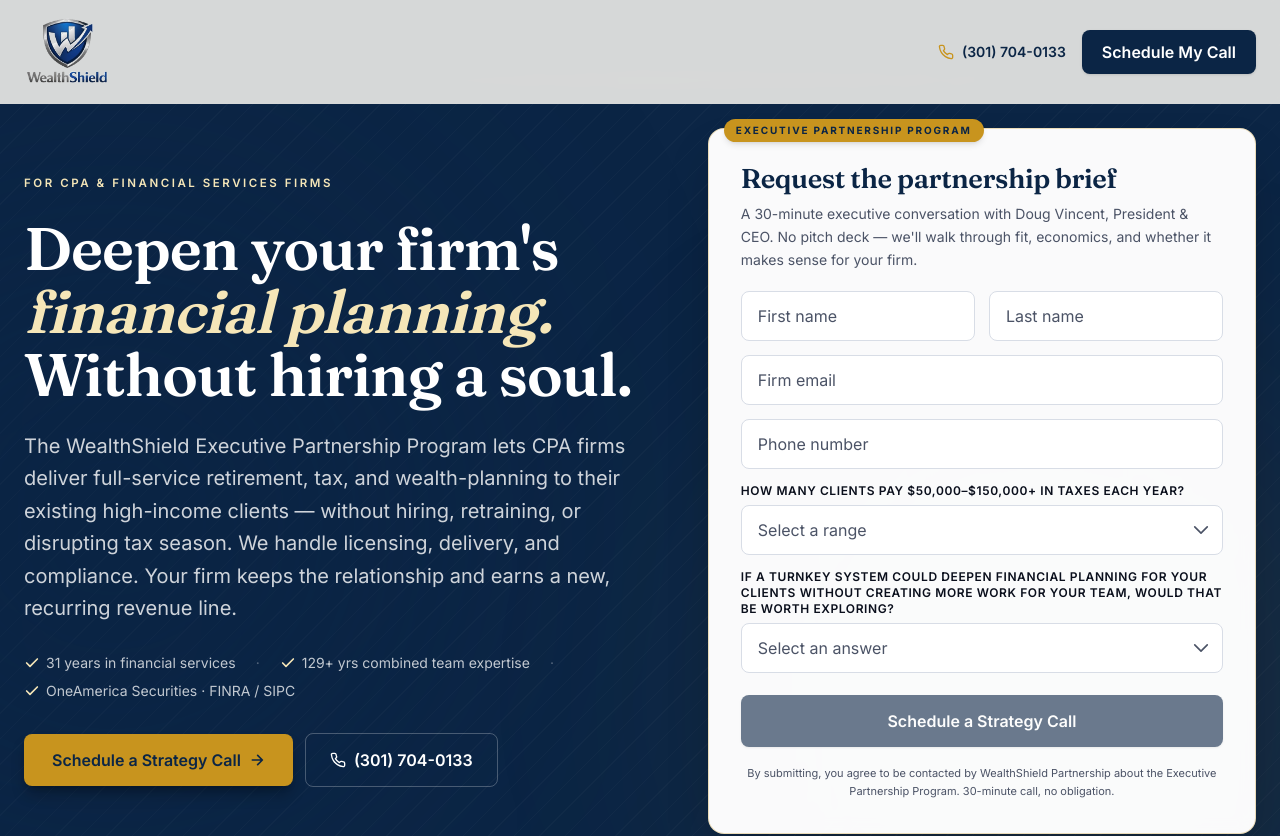
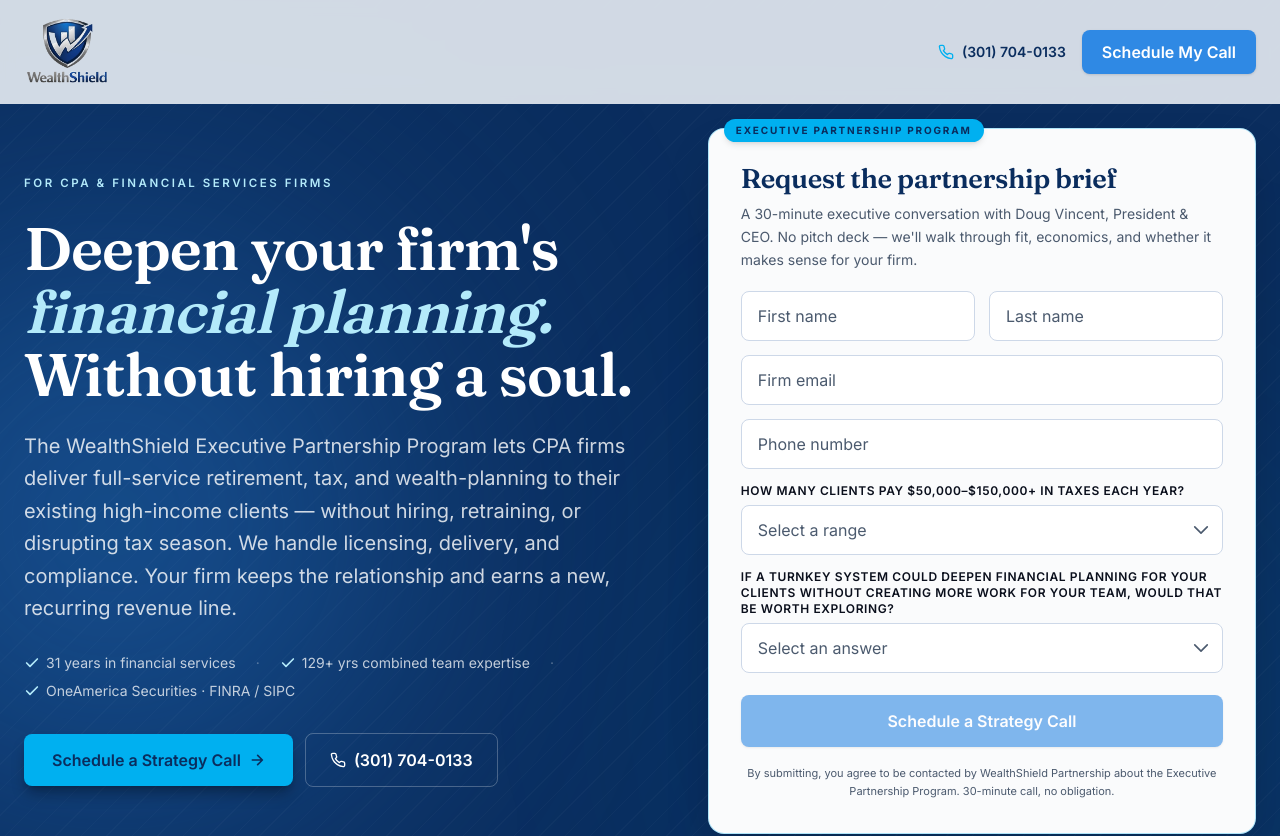
Before and after one commit to Landing-Pages-Websites/wealthshield-landing, a Next.js app: page / in a window 1280 px wide. Shown: the top 836 px of the page. Built offline with nearby package versions, Linux system fonts and the light colour scheme.

Commit message:
fix: update brand colors to match greaterris.com palette (blue #2f89e4, not invented navy/gold)

```diff
--- a/src/app/globals.css
+++ b/src/app/globals.css
@@ -1,39 +1,39 @@
 @import "tailwindcss";
 
 /* WealthShield Partnership — Brand tokens
- * Client website is behind a Manus auth wall; brand palette designed for
- * the category (B2B financial-services partnership) + the ICP (conservative
- * CPA managing partners, 50-60). Premium / editorial / trust-forward.
- * Theme: LIGHT body with navy header + navy CTA accents + warm gold accent.
+ * Palette sourced from greaterris.com (Greater Washington Retirement Income Solutions).
+ * Theme master hue: 210 (blue). Primary brand blue: hsla(210,77%,54%) = #2f89e4.
+ * CTA/button color on live site: #00b0f0. Link/accent: #03a9f4.
+ * Dark sections use deep blue derived from hue 210.
  */
 @theme {
-  /* Brand colors */
-  --color-primary: #0b2545;          /* deep navy — trust, finance */
-  --color-primary-hover: #081a34;
-  --color-primary-50: #eef3fb;
-  --color-primary-100: #d7e2ef;
-  --color-primary-200: #a9bfd9;
-  --color-primary-700: #061730;
+  /* Brand colors — sourced from greaterris.com */
+  --color-primary: #2f89e4;          /* brand blue — hsla(210,77%,54%) */
+  --color-primary-hover: #2070c8;
+  --color-primary-50: #eef6fd;
+  --color-primary-100: #cce4fa;
+  --color-primary-200: #99c9f5;
+  --color-primary-700: #1a5ca8;
 
-  --color-accent: #0b2545;            /* alias for deep navy (dark section bg) */
-  --color-accent-hover: #081a34;
-  --color-accent-800: #06142c;
+  --color-accent: #0a2d5e;            /* deep blue — dark section bg */
+  --color-accent-hover: #081f42;
+  --color-accent-800: #061830;
 
-  --color-gold: #c8941e;              /* warm editorial gold — premium, not gaudy */
-  --color-gold-hover: #a97c15;
-  --color-gold-50: #fbf4e2;
-  --color-gold-100: #f5e6b8;
+  --color-gold: #00b0f0;              /* bright cyan-blue — CTA highlight / eyebrows (from greaterris CTAs) */
+  --color-gold-hover: #009ad4;
+  --color-gold-50: #e5f7fd;
+  --color-gold-100: #b3eafa;
 
   /* Surface */
-  --color-surface: #fbf8f2;           /* warm paper */
-  --color-surface-alt: #f3ede0;       /* warm card surface */
-  --color-surface-cool: #eef2f7;      /* cool neutral (form backgrounds) */
-  --color-surface-dark: #0b2545;      /* hero / dark sections */
+  --color-surface: #f5f8fc;           /* clean cool white */
+  --color-surface-alt: #eef3f9;       /* cool card surface */
+  --color-surface-cool: #e8f0f8;      /* form backgrounds */
+  --color-surface-dark: #0a2d5e;      /* hero / dark sections — deep blue */
   --color-ink: #0a0f1c;
-  --color-ink-muted: #4b5366;
-  --color-ink-on-dark: rgba(255, 255, 255, 0.86);
-  --color-line: #e4decb;              /* warm line on paper */
-  --color-line-cool: #d8dde6;         /* cool line */
+  --color-ink-muted: #4b5a6e;
+  --color-ink-on-dark: rgba(255, 255, 255, 0.88);
+  --color-line: #d8e4f0;              /* cool blue-gray line */
+  --color-line-cool: #cdd8e8;
 
   /* Fonts (variable set by next/font in layout.tsx) */
   --font-display: var(--font-fraunces);
@@ -41,7 +41,7 @@
 }
 
 :root {
-  --background: #fbf8f2;
+  --background: #f5f8fc;
   --foreground: #0a0f1c;
 }
 
@@ -73,14 +73,14 @@
   letter-spacing: 0.22em;
   text-transform: uppercase;
   font-size: 0.72rem;
-  color: var(--color-gold);
+  color: var(--color-primary);
 }
 
 .eyebrow-on-dark {
   color: var(--color-gold-100);
 }
 
-/* Navy dark sections with subtle pinstripe (editorial, not gridded) */
+/* Dark sections with subtle pinstripe */
 .bg-pinstripe-navy {
   background-color: var(--color-surface-dark);
   background-image:
@@ -93,13 +93,13 @@
     );
 }
 
-/* Gold accent underline for display headings */
+/* Blue accent underline for display headings */
 .heading-rule::after {
   content: "";
   display: block;
   width: 3.5rem;
   height: 2px;
-  background: var(--color-gold);
+  background: var(--color-primary);
   margin-top: 1rem;
 }
 
@@ -107,12 +107,12 @@
   background: var(--color-gold-100);
 }
 
-/* Paper texture for warm sections */
+/* Cool surface texture */
 .bg-paper {
   background-color: var(--color-surface);
   background-image:
-    radial-gradient(circle at 20% 15%, rgba(200, 148, 30, 0.04) 0%, transparent 40%),
-    radial-gradient(circle at 80% 85%, rgba(11, 37, 69, 0.04) 0%, transparent 40%);
+    radial-gradient(circle at 20% 15%, rgba(47, 137, 228, 0.04) 0%, transparent 40%),
+    radial-gradient(circle at 80% 85%, rgba(10, 45, 94, 0.04) 0%, transparent 40%);
 }
 
 /* Serif display variant helper */
```
